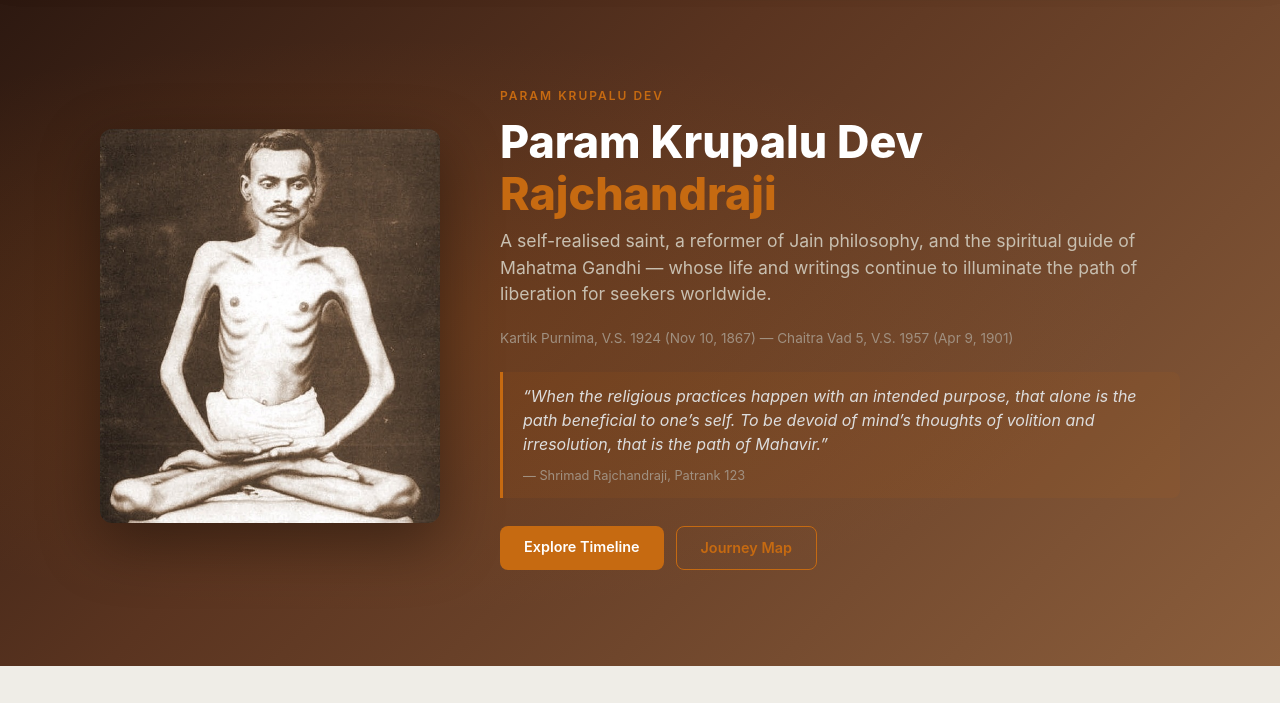
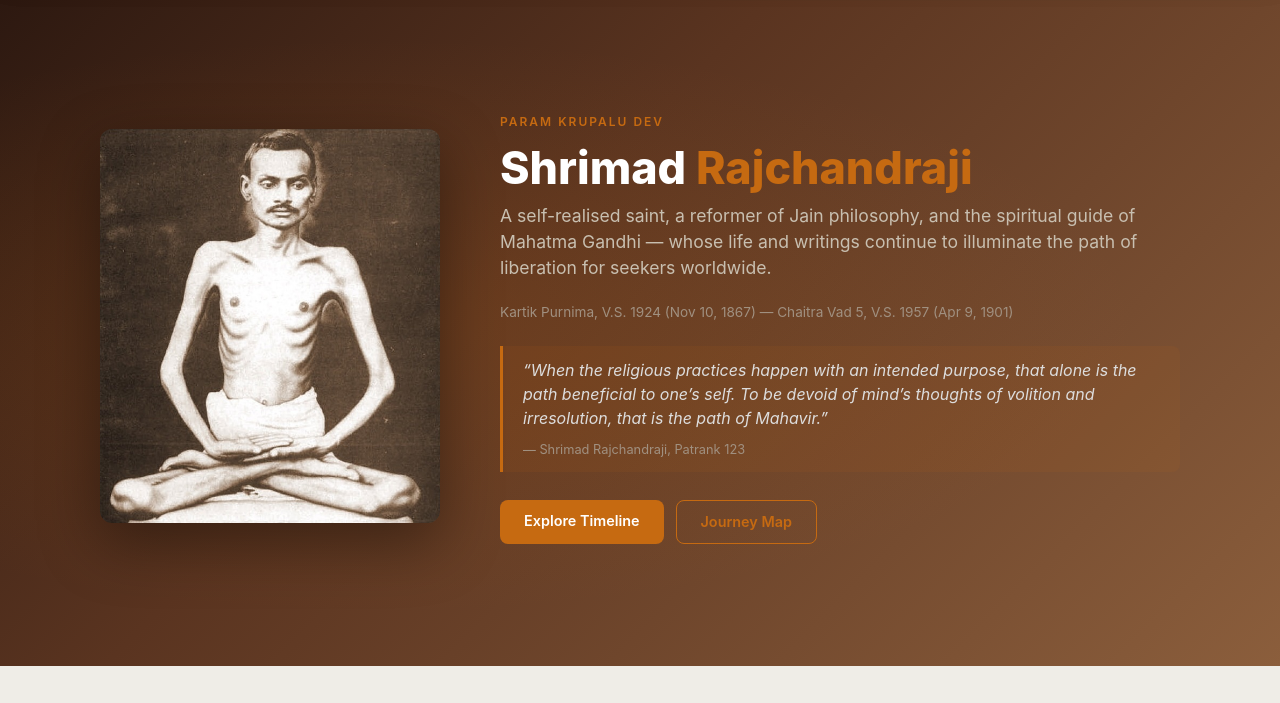
Before and after one commit to DhairyaVeera79/PKD_webapp, a plain HTML site: page docs/index.html in a window 1280 px wide. Shown: the part 94-797 px from the top of the page. Drawn offline with nearby package versions, Linux system fonts and the light colour scheme.

Commit message:
Fix hero heading: Shrimad Rajchandraji

```diff
--- a/docs/index.html
+++ b/docs/index.html
@@ -441,7 +441,7 @@
         </div>
         <div class="hero-text">
             <span class="tag">Param Krupalu Dev</span>
-            <h1>Param Krupalu Dev <span>Rajchandraji</span></h1>
+            <h1>Shrimad <span>Rajchandraji</span></h1>
             <p class="subtitle">A self-realised saint, a reformer of Jain philosophy, and the spiritual guide of Mahatma Gandhi &mdash; whose life and writings continue to illuminate the path of liberation for seekers worldwide.</p>
             <p class="dates">Kartik Purnima, V.S. 1924 (Nov 10, 1867) &mdash; Chaitra Vad 5, V.S. 1957 (Apr 9, 1901)</p>
             <div class="hero-quote">
```
